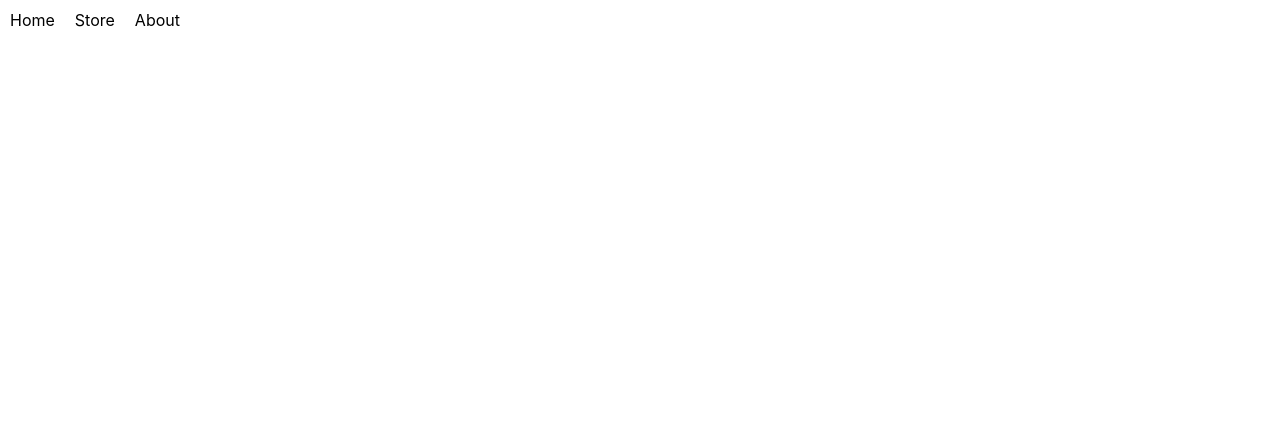
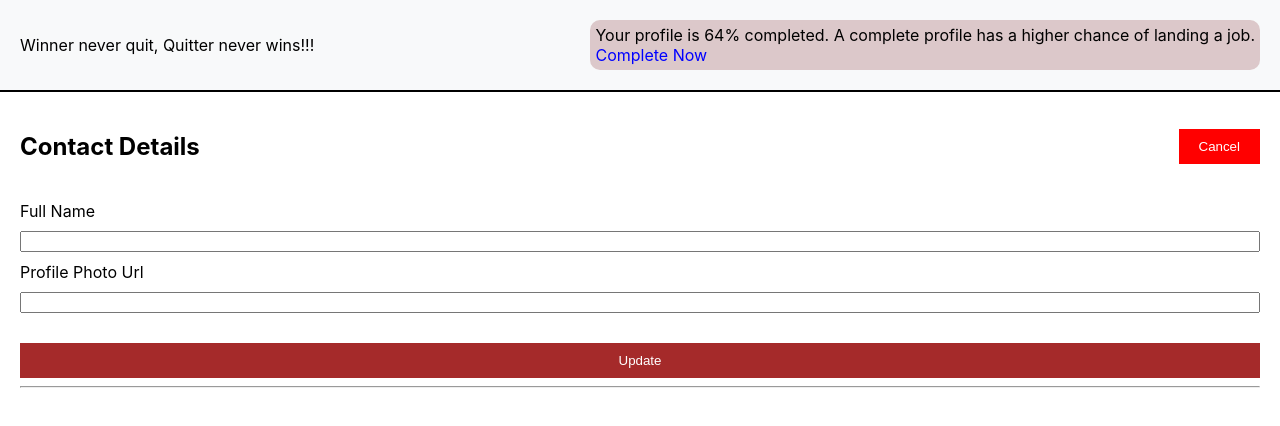
Before and after one commit to hasannhameed/NewExpenseTracker, a React (Create React App) app in the folder my--app/: page /UserProfile in a window 1280 px wide. Before the commit this address had no page. Shown: the top 426 px of the page. Built offline with nearby package versions, Linux system fonts and the light colour scheme.

Commit message:
UserProfile Added

```diff
--- a/my--app/src/App.js
+++ b/my--app/src/App.js
@@ -1,17 +1,19 @@
 import React from 'react';
 import { BrowserRouter as Router, Routes, Route } from 'react-router-dom';
-import Header from './components/header/header'
 import SignUpPage from './components/SignUpPage/SignUp';
 import LoginPage from './components/LoginPage/Login';
+import ExpenseTrackerPage from './components/ExpenseTrackerPage/ExpenseTrackerPage';
+import UserprofilePage from './components/UserProfilePage/UserprofilePage';
 import './App.css';
 
 function App() {
   return (
     <Router>
-      <Header />
       <Routes>
         <Route path="/" element={<SignUpPage />} />
         <Route path="/login" element={<LoginPage />} />
+        <Route path="/ExpenseTracker" element={<ExpenseTrackerPage/>} />
+        <Route path="/UserProfile" element={<UserprofilePage/>} />
         {/* Add more routes here */}
       </Routes>
     </Router>
--- /dev/null
+++ b/my--app/src/components/ExpenseTrackerPage/ETP.css
@@ -0,0 +1,32 @@
+.expense-tracker-page {
+    display: flex;
+    flex-direction: column;
+  }
+
+  .nav-container {
+    display: flex;
+    justify-content: space-between;
+    align-items: center;
+    padding:  20px;
+    background-color: #f8f9fa; /* Optional: adds a background color to the nav */
+    border-bottom: 2px solid black;
+  }
+
+  .nav-title {
+    margin: 0;
+  }
+
+  .nav-profile {
+    background-color: rgb(220, 200, 202);
+    margin: 0;
+    padding: 5px;
+    border-radius: 10px;
+  }
+  .nav-profile a {
+    color: blue; /* Sets the link color */
+    text-decoration: none; /* Underlines the link */
+  }
+
+  .nav-profile a:hover {
+    color: darkblue; /* Changes the link color on hover */
+  }
--- /dev/null
+++ b/my--app/src/components/ExpenseTrackerPage/ExpenseTrackerPage.js
@@ -0,0 +1,20 @@
+import React from 'react'
+import { Link } from 'react-router-dom'
+import './ETP.css' // Import your CSS file here
+
+const ExpenseTrackerPage = () => {
+  return (
+    <div className="expense-tracker-page">
+      <nav className="nav-container">
+        <p className="nav-title">Welcome to the ExpenseTracker!!!</p>
+        <p className="nav-profile">
+          Your profile is incomplete
+          <Link to="/UserProfile"> Complete Now</Link>
+        </p>
+      </nav>
+      <hr />
+    </div>
+  )
+}
+
+export default ExpenseTrackerPage
--- a/my--app/src/components/LoginPage/Login.js
+++ b/my--app/src/components/LoginPage/Login.js
@@ -1,10 +1,12 @@
 import { useState } from "react";
+import { Link, useNavigate } from "react-router-dom";
 import './Login.css'
 
 const API_KEY = 'AIzaSyDMGEPT6_WQcPUgRPQu-lYfN6dO2K-rEv4';
 const LOGIN_URL = `https://identitytoolkit.googleapis.com/v1/accounts:signInWithPassword?key=${API_KEY}`;
 
 const Login = () => {
+  const navigate = useNavigate();
   const [email, setEmail] = useState('');
   const [password, setPassword] = useState('');
 
@@ -20,6 +22,7 @@ const Login = () => {
       if (response.ok) {
         alert('User logged in successfully!');
         console.log(data);
+        navigate('/ExpenseTracker')
       } else {
         throw new Error(data.error.message || 'Failed to log in');
       }
@@ -47,7 +50,7 @@ const Login = () => {
         />
         <button type="submit">Login</button>
       </form>
-      <button className="signup-button">Don't have an account? Sign Up</button>
+      <button className="signup-button"><Link to='/'>Don't have an account? Sign Up</Link></button>
     </div>
   );
 };
--- a/my--app/src/components/SignUpPage/SignUp.js
+++ b/my--app/src/components/SignUpPage/SignUp.js
@@ -1,5 +1,6 @@
-import React, { useState } from 'react';
+import React, { Fragment, useState } from 'react';
 import { Link } from 'react-router-dom';
+import Header from '../header/header';
 import './SignUpPage.css';
 
 const API_KEY = 'AIzaSyDMGEPT6_WQcPUgRPQu-lYfN6dO2K-rEv4';
@@ -43,6 +44,8 @@ function SignUpPage() {
   };
 
   return (
+    <Fragment>
+      <Header />
     <div className="sign-up-page">
       <form onSubmit={handleSubmit} className="sign-up-form">
         <h1>Sign Up</h1>
@@ -71,6 +74,7 @@ function SignUpPage() {
         <Link to="/login" className="login-link">Have an account? Login</Link>
       </button>
     </div>
+    </Fragment>
   );
 }
 
--- /dev/null
+++ b/my--app/src/components/UserProfilePage/UPP.css
@@ -0,0 +1,34 @@
+
+  .contact-details {
+    padding: 20px;
+  }
+
+  .header-container {
+    display: flex;
+    justify-content: space-between;
+    align-items: center;
+  }
+
+  .cancel-button {
+    background-color: red;
+    color: white;
+    border: none;
+    padding: 10px 20px;
+    cursor: pointer;
+  }
+
+  .input-container {
+    display: flex;
+    flex-direction: column;
+    gap: 10px; /* Adds space between input elements */
+    margin-top: 20px; /* Adds space below the header */
+  }
+
+  .update-button {
+    background-color: brown;
+    color: white;
+    border: none;
+    padding: 10px 20px;
+    cursor: pointer;
+    margin-top: 20px; /* Adds space above the button */
+  }
--- /dev/null
+++ b/my--app/src/components/UserProfilePage/UserprofilePage.js
@@ -0,0 +1,34 @@
+import React from 'react'
+import { Link } from 'react-router-dom'
+import './UPP.css' // Import your CSS file here
+
+const UserprofilePage = () => {
+  return (
+    <div className="user-profile-page">
+      <nav className="nav-container">
+        <p className="nav-title">Winner never quit, Quitter never wins!!!</p>
+        <p className="nav-profile">
+          Your profile is 64% completed. A complete profile has a higher chance of landing a job.
+          <br />
+          <Link to="/UserProfile">Complete Now</Link>
+        </p>
+      </nav>
+      <div className="contact-details">
+        <div className="header-container">
+          <h2>Contact Details</h2>
+          <button className="cancel-button">Cancel</button>
+        </div>
+        <div className="input-container">
+          <label>Full Name</label>
+          <input type="text" />
+          <label>Profile Photo Url</label>
+          <input type="text" />
+          <button className="update-button">Update</button>
+        </div>
+        <hr />
+      </div>
+    </div>
+  )
+}
+
+export default UserprofilePage
```
